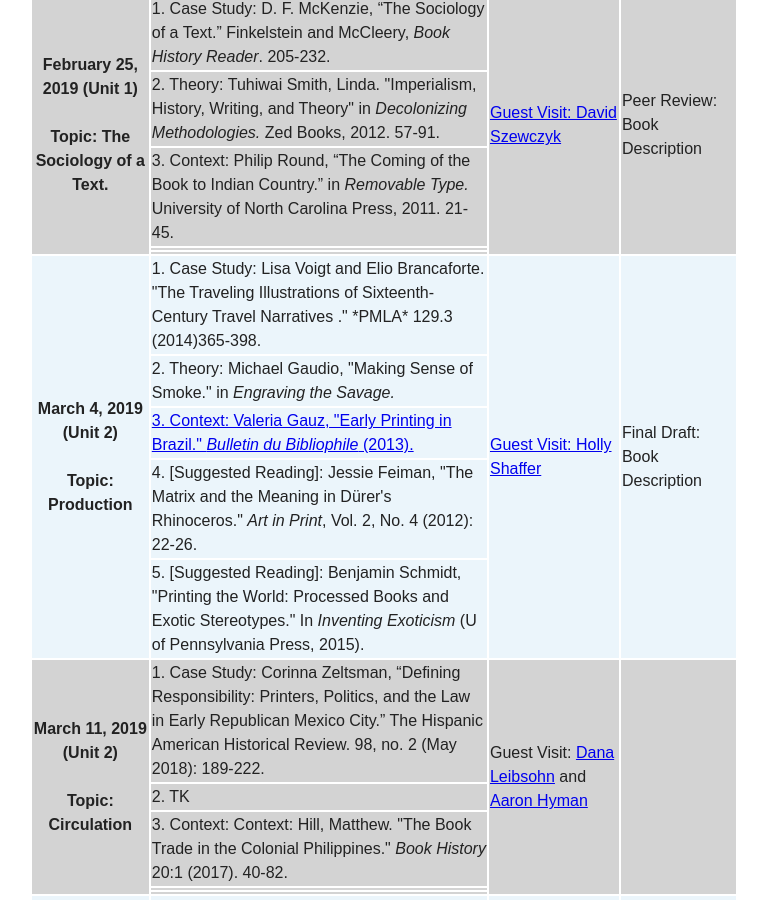
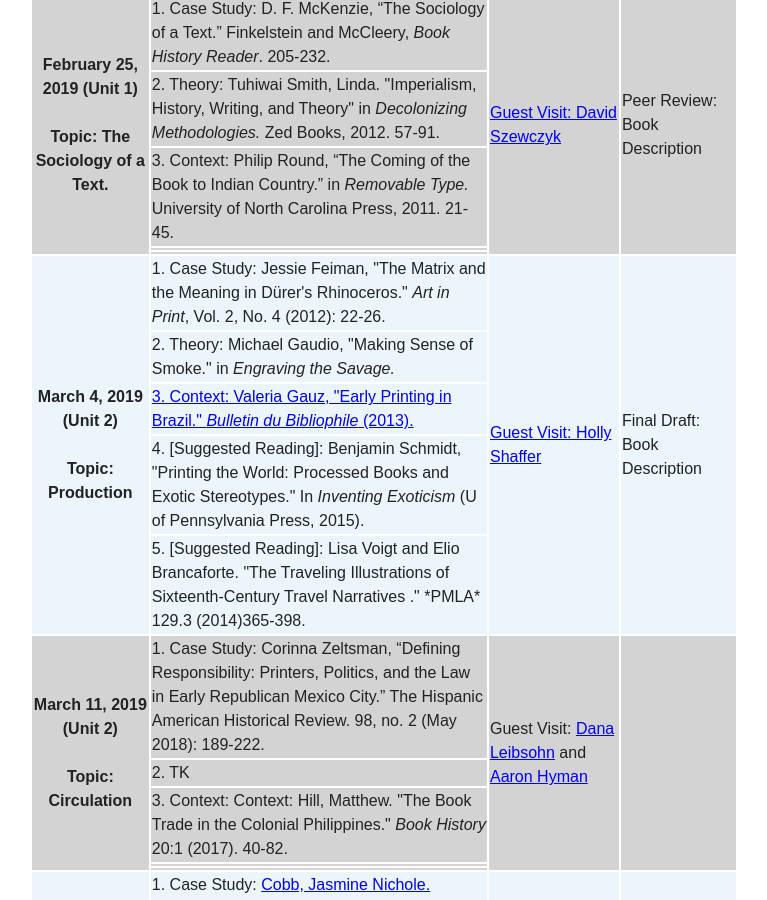
Before and after one commit to halperta/2019-bookhistory, a Jekyll site: the page built from schedule/index.md, in a window 1280 px wide and 900 px high, scrolled down 1607 px. Shown: the whole window, without its empty margins (256-1023 px from the left). Built offline with Jekyll 4.4.1, drawn with Linux system fonts in a browser that asks for light colours; nearby versions of some CDN libraries; some of the changed lines change nothing that is shown.

Commit message:
rearranging readings for next week

```diff
--- a/schedule/index.md
+++ b/schedule/index.md
@@ -115,8 +115,7 @@
 
   <tr bgcolor="#EBF5FB">
     <th rowspan="5">March 4, 2019 (Unit 2) <br><br> Topic: Production </th>
-      <td> 1. Case Study: Lisa Voigt and Elio Brancaforte. "The Traveling Illustrations of Sixteenth- Century Travel Narratives
-." *PMLA* 129.3 (2014)365-398. </td>
+      <td> 1. Case Study: Jessie Feiman, "The Matrix and the Meaning in Dürer's Rhinoceros." <i>Art in Print</i>, Vol. 2, No. 4 (2012): 22-26. </td>
       <td rowspan="5"><a href="https://vivo.brown.edu/display/hshaffer"> Guest Visit: Holly Shaffer </a> </td>
       <td rowspan="5"> Final Draft: Book Description </td>
   </tr>
@@ -127,10 +126,11 @@
     <td align="left"><a href="http://www.valeriagauz.net/images/earlyprinting.pdf">3. Context: Valeria Gauz, "Early Printing in Brazil." <i>Bulletin du Bibliophile</i> (2013).</a> </td>
   </tr>
   <tr bgcolor="EBF5FB">
-    <td align="left">4. [Suggested Reading]: Jessie Feiman, "The Matrix and the Meaning in Dürer's Rhinoceros." <i>Art in Print</i>, Vol. 2, No. 4 (2012): 22-26.</td>
+    <td align="left">4. [Suggested Reading]: Benjamin Schmidt, "Printing the World: Processed Books and Exotic Stereotypes." In <i>Inventing Exoticism</i> (U of Pennsylvania Press, 2015). </td>
   </tr>
   <tr bgcolor="EBF5FB">
-    <td align="left">5. [Suggested Reading]: Benjamin Schmidt, "Printing the World: Processed Books and Exotic Stereotypes." In <i>Inventing Exoticism</i> (U of Pennsylvania Press, 2015). </td>
+    <td align="left">5. [Suggested Reading]: Lisa Voigt and Elio Brancaforte. "The Traveling Illustrations of Sixteenth-Century Travel Narratives
+." *PMLA* 129.3 (2014)365-398.  </td>
   </tr>
 
   <tr bgcolor="LightGray">
```
